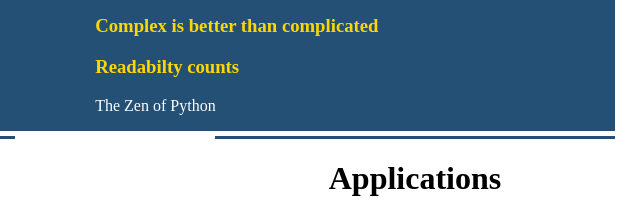
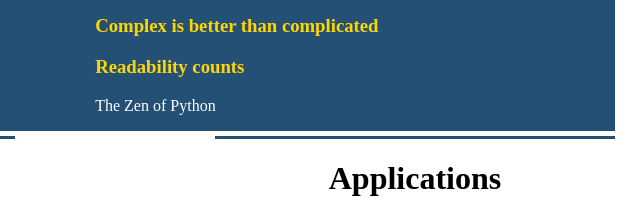
Before and after one commit to A-AbdAlrazeq/About-Python, a plain HTML site: page index.html in a window 1280 px wide. Shown: the part 457-673 px from the top of the page, 525-1165 px from the left. Drawn offline with Linux system fonts and the light colour scheme.

Commit message:
fix list topic

```diff
--- a/index.html
+++ b/index.html
@@ -56,7 +56,7 @@
           <h3>Explicit is better than implicit</h3>
           <h3>Simple is better than complex</h3>
           <h3>Complex is better than complicated</h3>
-          <h3>Readabilty counts</h3>
+          <h3>Readability counts</h3>
           <p>The Zen of Python</p>
         </div>
       </div>
```
